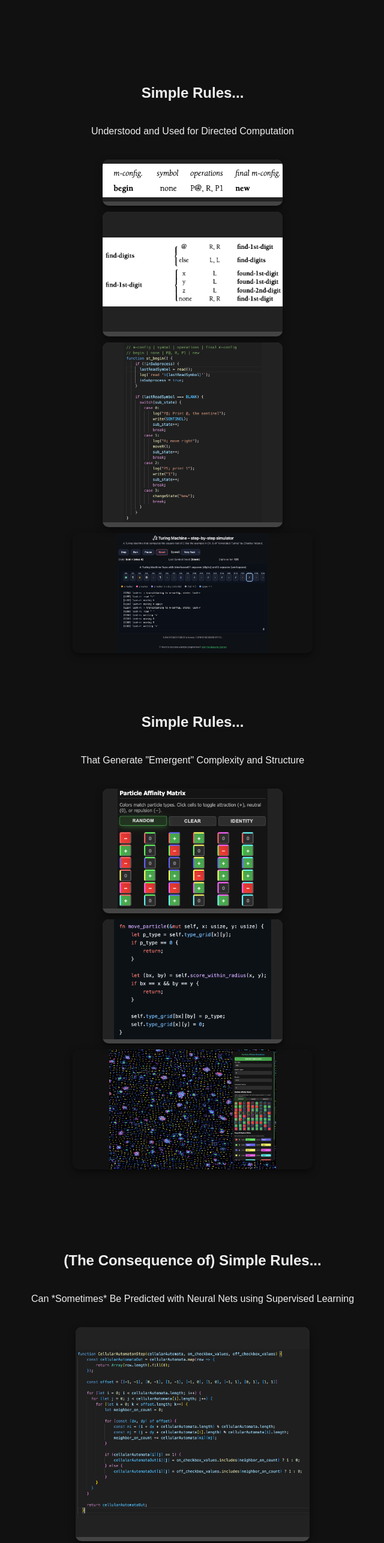
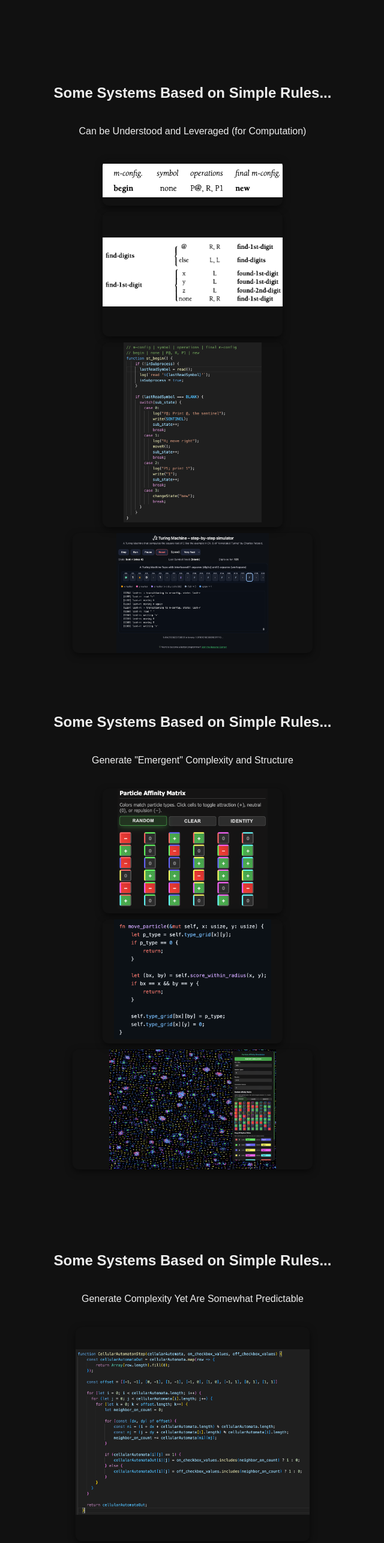
Before and after one commit to Digital-Physics/simple-rules-presentation, a plain HTML site: page index.html in a window 1280 px wide. Shown: the part 780-3353 px from the top of the page at 60% size, without its empty margins (319-959 px from the left). Drawn offline with Linux system fonts and the light colour scheme.

Commit message:
updated layout

```diff
--- a/index.html
+++ b/index.html
@@ -53,9 +53,9 @@
     }
 
     .code {
-        width: 100%;
+        /* width: 100%; */
         max-width: 300px;
-        background: #444;
+        /* background: #444; */
         border-radius: 10px;
         overflow: hidden;
         box-shadow: 0 4px 12px rgba(0,0,0,0.5);
@@ -65,7 +65,7 @@
     .code2 {
         width: 100%;
         max-width: 300px;
-        background: #444;
+        /* background: #444; */
         border-radius: 10px;
         overflow: hidden;
         box-shadow: 0 4px 12px rgba(0,0,0,0.5);
@@ -75,7 +75,7 @@
     .code3 {
         width: 100%;
         max-width: 300px;
-        background: #444;
+        /* background: #444; */
         border-radius: 10px;
         overflow: hidden;
         box-shadow: 0 4px 12px rgba(0,0,0,0.5);
@@ -84,7 +84,7 @@
     .code4 {
         width: 100%;
         max-width: 390px;
-        background: #444;
+        /* background: #444; */
         border-radius: 10px;
         overflow: hidden;
         box-shadow: 0 4px 12px rgba(0,0,0,0.5);
@@ -100,28 +100,28 @@
         width: 100%;
         height: 200px;
         object-fit: contain;
-        background: #222;
+        /* background: #222;         */
     }
 
     .code2 img {
         width: 100%;
         height: 70px;
         object-fit: contain;
-        background: #222;
+        /* background: #222;        */
     }
 
     .code3 img {
         width: 100%;
         height: 300px;
         object-fit: contain;
-        background: #222;
+        /* background: #222;     */
     }
 
     .code4 img {
         width: 100%;
         height: 350px;
         object-fit: contain;
-        background: #222;
+        /* background: #222;        */
     }
 
     .thumbnail:hover {
@@ -150,62 +150,62 @@
 
   <!-- Turing Machine -->
   <section>
-    <h2>Simple Rules...</h2>
-    <p>Understood and Used for Directed Computation</p>
+    <h2>Some Systems Based on Simple Rules...</h2>
+    <p>Can be Understood and Leveraged (for Computation)</p>
     <a href="https://turing-machine-sqrt.onrender.com/" target="_blank">
       <div class="code2">
-        <img src="./m-config_begin.png">
+        <img src="./img/m-config_begin.png">
       </div>
       <div class="code">
-        <img src="./m-config.png">
+        <img src="./img/m-config.png">
       </div>
       <div class="code3">
-        <img src="./m-config-code.png">
+        <img src="./img/m-config-code.png">
       </div>
       <div class="thumbnail">
-        <img src="./turing_machine.png">
+        <img src="./img/turing_machine.png">
       </div>
     </a>
   </section>
 
   <!-- Particle Affinity -->
   <section>
-    <h2>Simple Rules...</h2>
-    <p>That Generate "Emergent" Complexity and Structure</p>
+    <h2>Some Systems Based on Simple Rules...</h2>
+    <p>Generate "Emergent" Complexity and Structure</p>
     <a href="https://particle-affinity-rust-wasm-webgpu.onrender.com/" target="_blank">
       <div class="code">
-        <img src="./affinity_matrix_rules.png">
+        <img src="./img/affinity_matrix_rules.png">
       </div>
       <div class="code">
-        <img src="./move_particle_rule.png">
+        <img src="./img/move_particle_rule.png">
       </div>
       <div class="thumbnail">
-        <img src="./particle_affinity.png">
+        <img src="./img/particle_affinity.png">
       </div>
     </a>
   </section>
 
   <!-- Supervised Learning -->
   <section>
-    <h2>(The Consequence of) Simple Rules...</h2>
-    <p>Can *Sometimes* Be Predicted with Neural Nets using Supervised Learning</p>
+    <h2>Some Systems Based on Simple Rules...</h2>
+    <p>Generate Complexity Yet Are Somewhat Predictable</p>
     <a href="https://www.nets-vs-automata.net/" target="_blank">
       <div class="code4">
-        <img src="./ca_rules.png">
+        <img src="./img/ca_rules.png">
       </div>
       <div class="thumbnail">
-        <img src="./nets_vs_automata.png">
+        <img src="./img/nets_vs_automata.png">
       </div>
     </a>
   </section>
 
   <!-- Reinforcement Learning -->
   <section>
-    <h2>Simple Rules...</h2>
-    <p>Hypothesis: Reinforcement Learning Agents Can Learn To Intelligently Interact With Dynamic and Complex Systems Governed by Simple Rules ✨</p>
+    <!-- <h2>Some Systems Based on Simple Rules...</h2> -->
+    <p>Hypothesis: A Reinforcement Learning Agent Can Learn To Intelligently Interact With Some Systems Based on Simple Rules ✨</p>
     <a href="https://www.nets-vs-automata.net/rl.html" target="_blank">
       <div class="thumbnail">
-        <img src="./rl.png" alt="Reinforcement Learning">
+        <img src="./img/rl.png" alt="Reinforcement Learning">
       </div>
     </a>
   </section>
```
Also changed, not shown: img/affinity_matrix_rules.png (renamed from affinity_matrix_rules.png), img/ca_rules.png (renamed from ca_rules.png), img/m-config-code.png (renamed from m-config-code.png), img/m-config.png (renamed from m-config.png), img/m-config_begin.png (renamed from m-config_begin.png), img/move_particle_rule.png (renamed from move_particle_rule.png), img/nets_vs_automata.png (renamed from nets_vs_automata.png), img/particle_affinity.png (renamed from particle_affinity.png), img/rl.png (added), img/turing_machine.png (renamed from turing_machine.png), rl.png (deleted), 2 other files.
